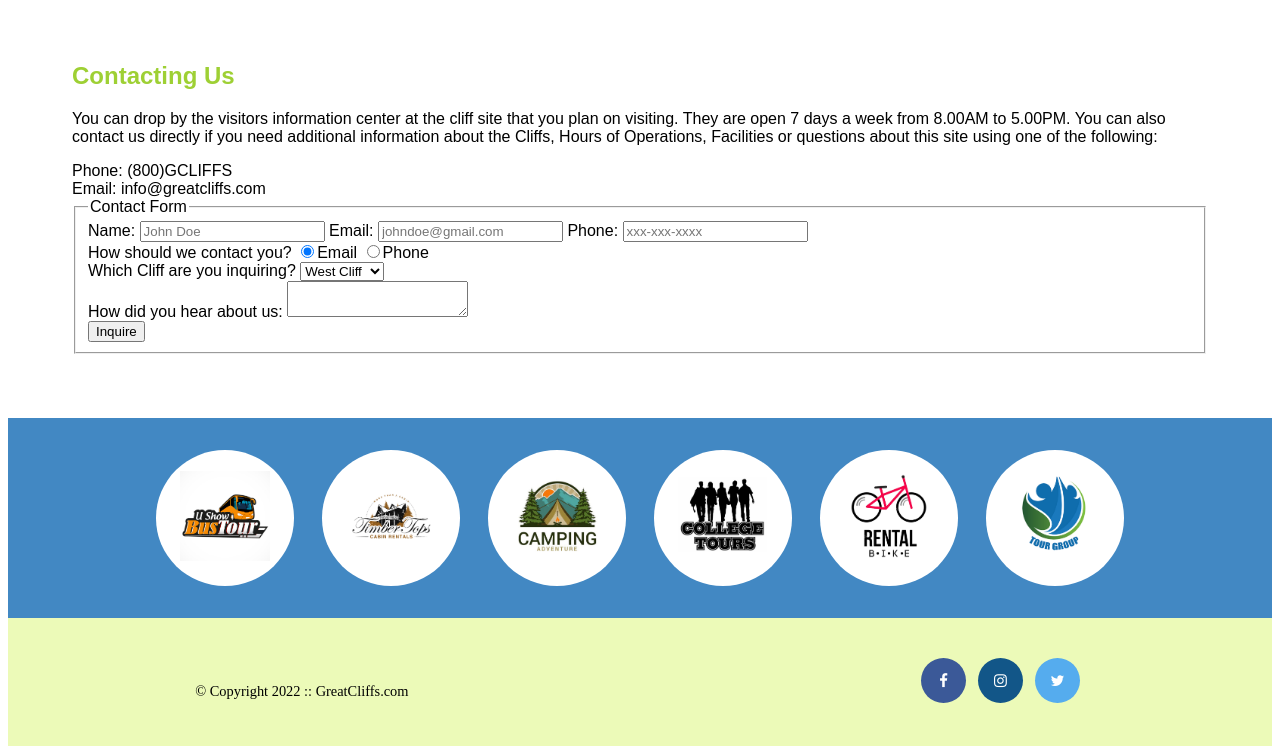
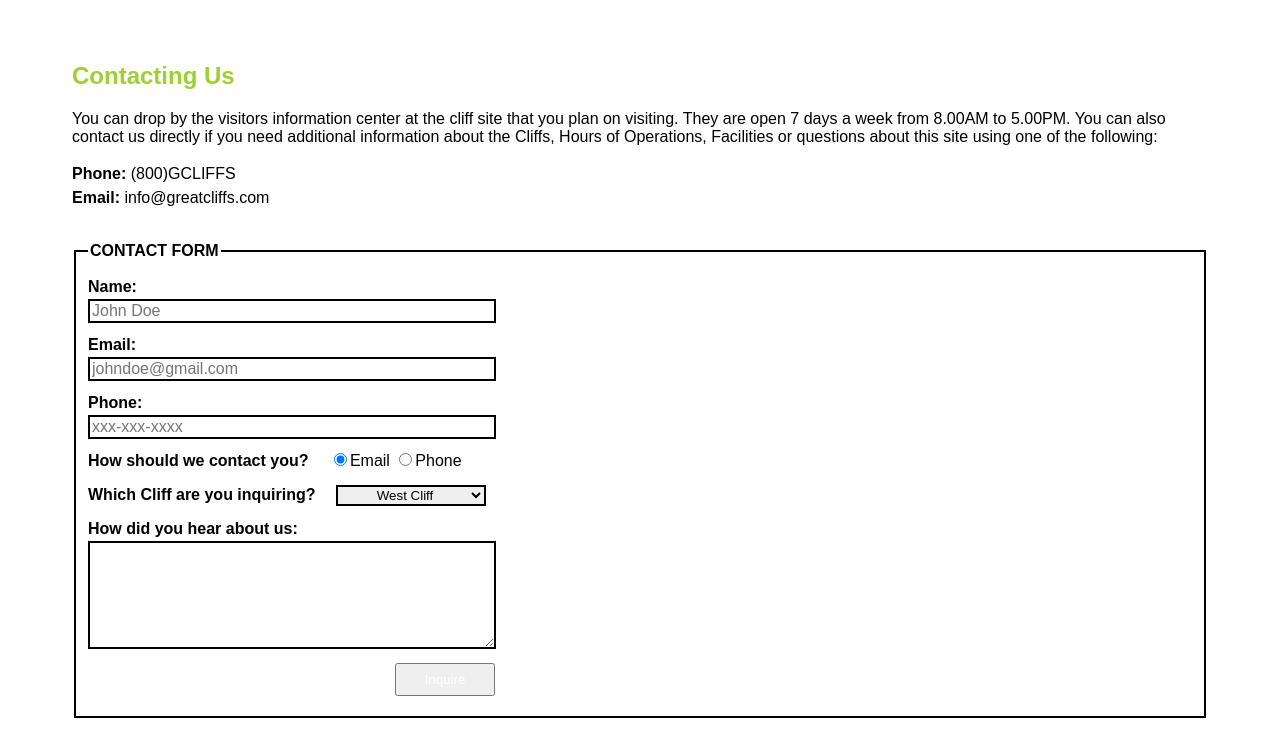
Before and after one commit to MortenJuul/M1-W1-D1-Homework, a plain HTML site: page contact.html in a window 1280 px wide. Shown: the part 478-1224 px from the top of the page. Drawn offline with Linux system fonts and the light colour scheme.

Commit message:
Add styling

```diff
--- a/style.css
+++ b/style.css
@@ -168,7 +168,7 @@ table {
     margin: 4em auto 0 auto;
 }
 caption {
-    border: #852b1b;
+    background: #852b1b;
     height: 40px;
     color: #fff;
     font-size: 1.3em;
@@ -199,4 +199,91 @@ td:first-child {
     background: #bde1ff;
 }
 
-/* Contact form */
+/* Contact */
+
+.contactinfo {
+    line-height: 1.5em;
+}
+.contactinfo span:first-of-type {
+    font-weight: bold;
+}
+
+form {
+    width: auto;
+    padding-top: 2em;
+}
+
+fieldset {
+    border: solid 2px;
+}
+
+fieldset legend {
+    font-weight: bold;
+    text-transform: uppercase;
+}
+
+fieldset label{
+    display: block;
+    line-height: 1.5em;
+    font-weight: bold;
+    padding-top: 10px;
+}
+
+fieldset input[type="text"], fieldset input[type="email"], fieldset textarea{
+    width: 400px;
+    font-size: 1em;
+    border: solid 2px;
+}
+
+fieldset .radios label, fieldset .selectmenu label {
+    display: inline-flex;
+    padding-right: 1em;
+}
+
+fieldset select {
+    width: 150px;
+    text-align-last: center;
+    border: solid 2px;
+}
+
+fieldset textarea {
+    min-height: 100px;
+}
+
+fieldset .randomcode {
+    width: 400px;
+    display: block;
+    margin: 1em 0;
+}
+
+fieldset .randomcode input {
+    width: auto;
+    float: right;
+    display: inline;
+}
+
+#codes {
+    display: inline;
+    font-size: 1em;
+    font-weight: 600;
+    background-color: #55acee;
+    width: fit-content;
+    padding: 0.2em 0.4em;
+}
+
+fieldset .button {
+    padding-left: 307px;
+}
+
+fieldset input[type="submit"] {
+    margin: 10px 0;
+    width: 100px;
+    /* background: #4977D1; */
+    color: #fff;
+    padding: 0.5em 1em 0.5em 1em;
+}
+
+/* fieldset input[type="submit"]:focus, fieldset input[type="submit"]:hover{
+    background: #bde1ff;
+    color: #4977D1 ;
+} */
```
